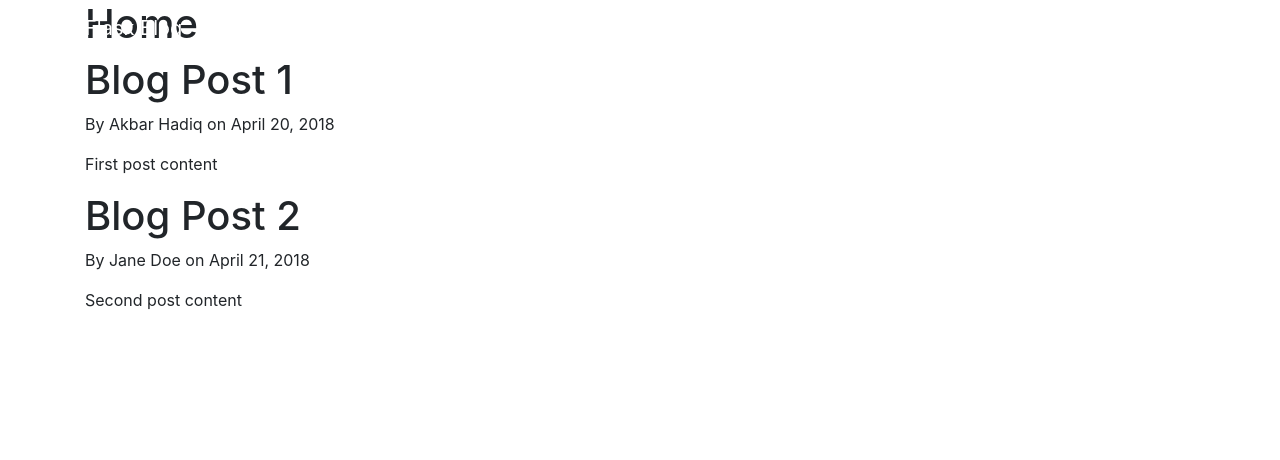
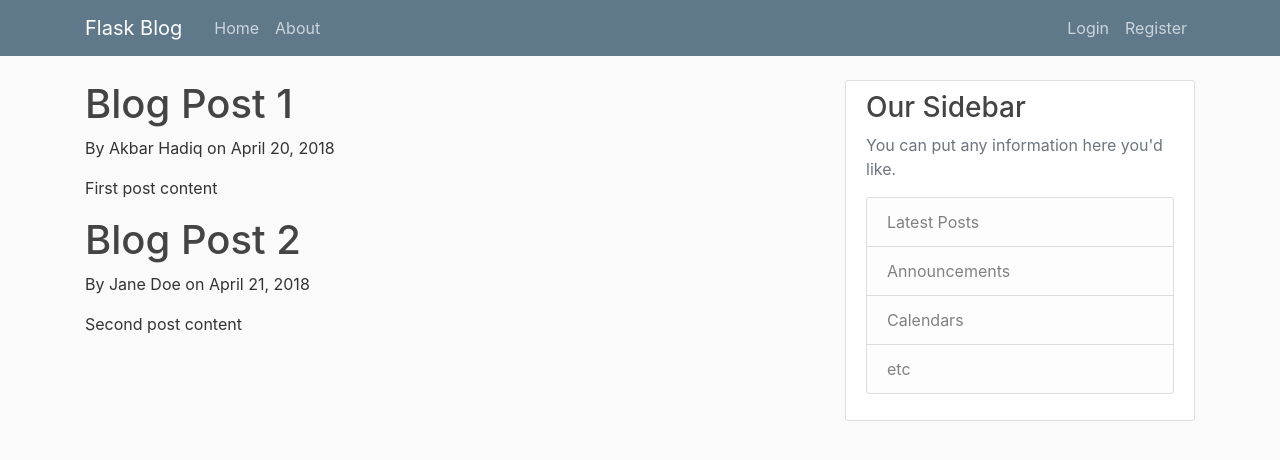
Before and after one commit to akbarhadiq/Full-Feature-Flask-Blog, a Flask app: page / in a window 1280 px wide. Shown: the top 460 px of the page. Run offline with Flask 2, Linux system fonts and the light colour scheme.

Commit message:
adding css styling and bootstrap css cdn

```diff
--- a/server.py
+++ b/server.py
@@ -1,4 +1,4 @@
-from flask import Flask, render_template
+from flask import Flask, render_template, url_for
 app=Flask(__name__)
 
 posts = [
--- /dev/null
+++ b/static/styles.css
@@ -0,0 +1,80 @@
+body {
+    background: #fafafa;
+    color: #333333;
+    margin-top: 5rem;
+  }
+
+  h1, h2, h3, h4, h5, h6 {
+    color: #444444;
+  }
+
+  .bg-steel {
+    background-color: #5f788a;
+  }
+
+  .site-header .navbar-nav .nav-link {
+    color: #cbd5db;
+  }
+
+  .site-header .navbar-nav .nav-link:hover {
+    color: #ffffff;
+  }
+
+  .site-header .navbar-nav .nav-link.active {
+    font-weight: 500;
+  }
+
+  .content-section {
+    background: #ffffff;
+    padding: 10px 20px;
+    border: 1px solid #dddddd;
+    border-radius: 3px;
+    margin-bottom: 20px;
+  }
+
+  .article-title {
+    color: #444444;
+  }
+
+  a.article-title:hover {
+    color: #428bca;
+    text-decoration: none;
+  }
+
+  .article-content {
+    white-space: pre-line;
+  }
+
+  .article-img {
+    height: 65px;
+    width: 65px;
+    margin-right: 16px;
+  }
+
+  .article-metadata {
+    padding-bottom: 1px;
+    margin-bottom: 4px;
+    border-bottom: 1px solid #e3e3e3
+  }
+
+  .article-metadata a:hover {
+    color: #333;
+    text-decoration: none;
+  }
+
+  .article-svg {
+    width: 25px;
+    height: 25px;
+    vertical-align: middle;
+  }
+
+  .account-img {
+    height: 125px;
+    width: 125px;
+    margin-right: 20px;
+    margin-bottom: 16px;
+  }
+
+  .account-heading {
+    font-size: 2.5rem;
+  }
--- a/templates/home.html
+++ b/templates/home.html
@@ -2,7 +2,6 @@
 {% block content%}
 
     <!-- using jinjas block content to lookup page layout from a parent (layout.html) / flask template inheritance-->
-    <h1>Home</h1>
 
     {%for post in posts%}
         <h1>{{post.title}}</h1>
--- a/templates/layout.html
+++ b/templates/layout.html
@@ -10,6 +10,7 @@
         <title>Flask Blog</title>
     {%endif%}
     <link rel="stylesheet" href="https://cdn.jsdelivr.net/npm/bootstrap@4.6.2/dist/css/bootstrap.min.css" integrity="sha384-xOolHFLEh07PJGoPkLv1IbcEPTNtaed2xpHsD9ESMhqIYd0nLMwNLD69Npy4HI+N" crossorigin="anonymous">
+    <link rel="stylesheet" href="{{url_for('static', filename='styles.css')}}">
 </head>
 <body>
 
@@ -35,9 +36,26 @@
         </nav>
       </header>
 
-    <div class="container">
-        {%block content%} {% endblock %}
-    </div>
+      <main role="main" class="container">
+        <div class="row">
+          <div class="col-md-8">
+            {% block content %}{% endblock %}
+          </div>
+          <div class="col-md-4">
+            <div class="content-section">
+              <h3>Our Sidebar</h3>
+              <p class='text-muted'>You can put any information here you'd like.
+                <ul class="list-group">
+                  <li class="list-group-item list-group-item-light">Latest Posts</li>
+                  <li class="list-group-item list-group-item-light">Announcements</li>
+                  <li class="list-group-item list-group-item-light">Calendars</li>
+                  <li class="list-group-item list-group-item-light">etc</li>
+                </ul>
+              </p>
+            </div>
+          </div>
+        </div>
+      </main>
 
     <script src="https://cdn.jsdelivr.net/npm/jquery@3.5.1/dist/jquery.slim.min.js" integrity="sha384-DfXdz2htPH0lsSSs5nCTpuj/zy4C+OGpamoFVy38MVBnE+IbbVYUew+OrCXaRkfj" crossorigin="anonymous"></script>
 <script src="https://cdn.jsdelivr.net/npm/bootstrap@4.6.2/dist/js/bootstrap.bundle.min.js" integrity="sha384-Fy6S3B9q64WdZWQUiU+q4/2Lc9npb8tCaSX9FK7E8HnRr0Jz8D6OP9dO5Vg3Q9ct" crossorigin="anonymous"></script>
```
